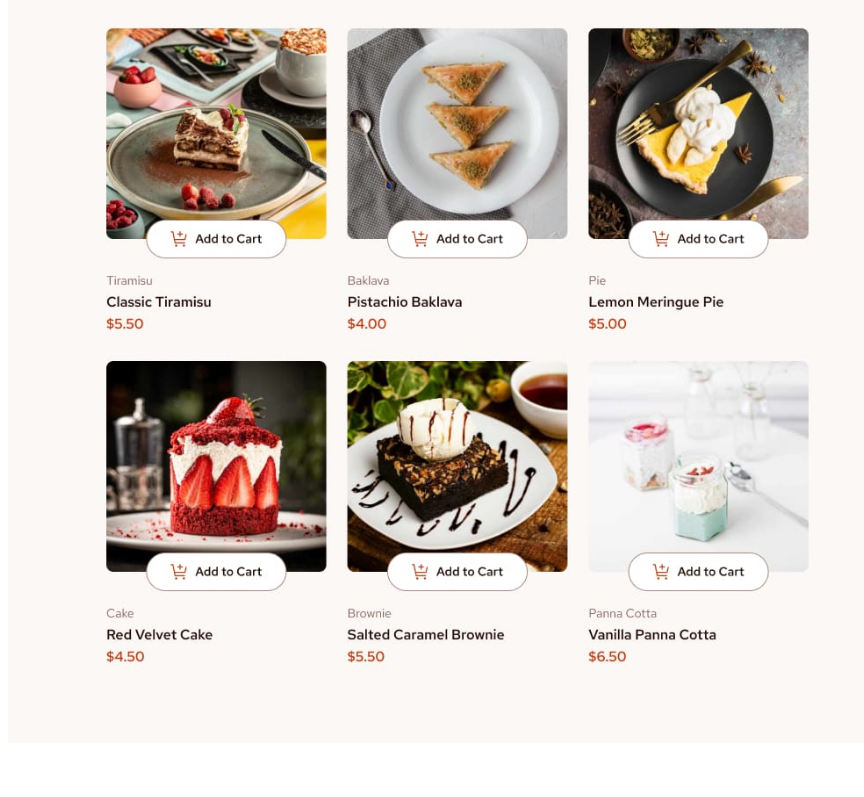
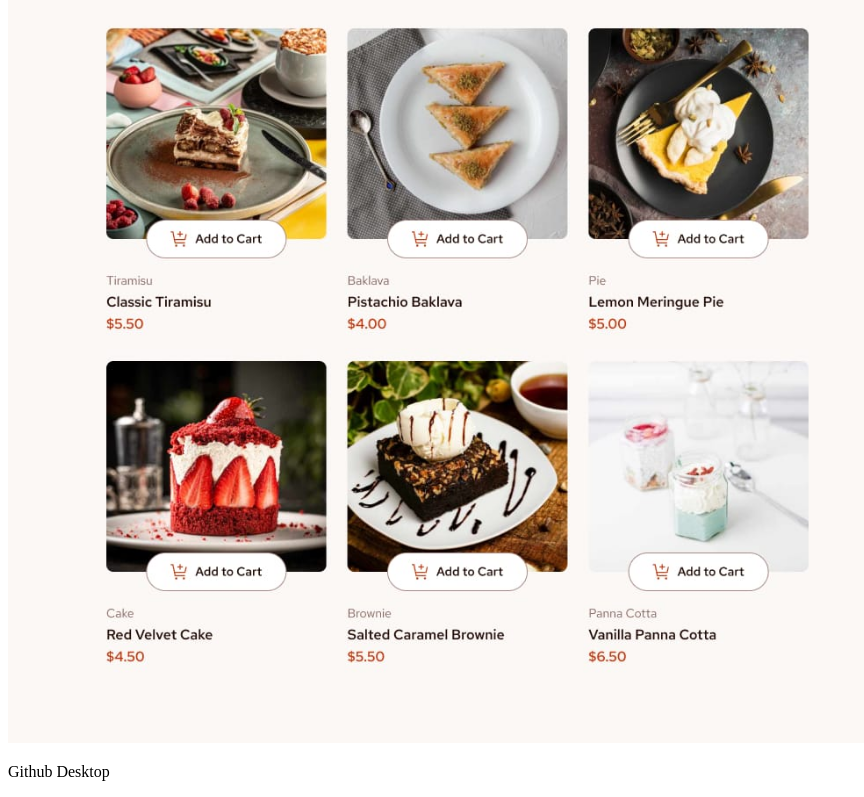
Before and after one commit to manishkt52/Add-to-Cart, a plain HTML site: page desktop.html in a window 1280 px wide. Shown: the part 460-1257 px from the top of the page, without its empty margins (0-864 px from the left). Before the commit the page ends 1215 px from the top, so only its background shows below. Drawn offline with Linux system fonts and the light colour scheme.

Commit message:
First Commit desktop.html

```diff
--- a/desktop.html
+++ b/desktop.html
@@ -7,5 +7,6 @@
 </head>
 <body>
     <img style="width: 100%;" src="./Design-Files/design/desktop-design-empty.jpg" alt="desktop-design">
+    <p>Github Desktop</p>
 </body>
 </html>
```
